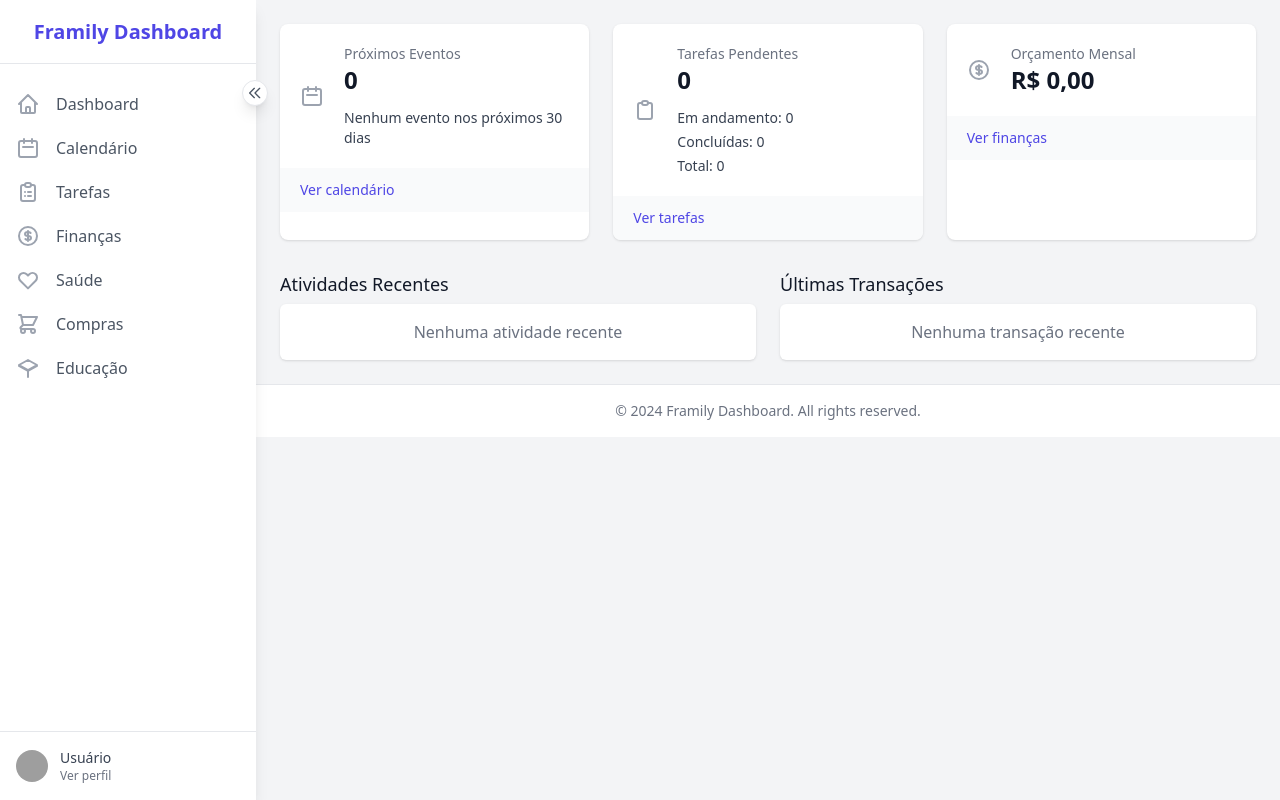
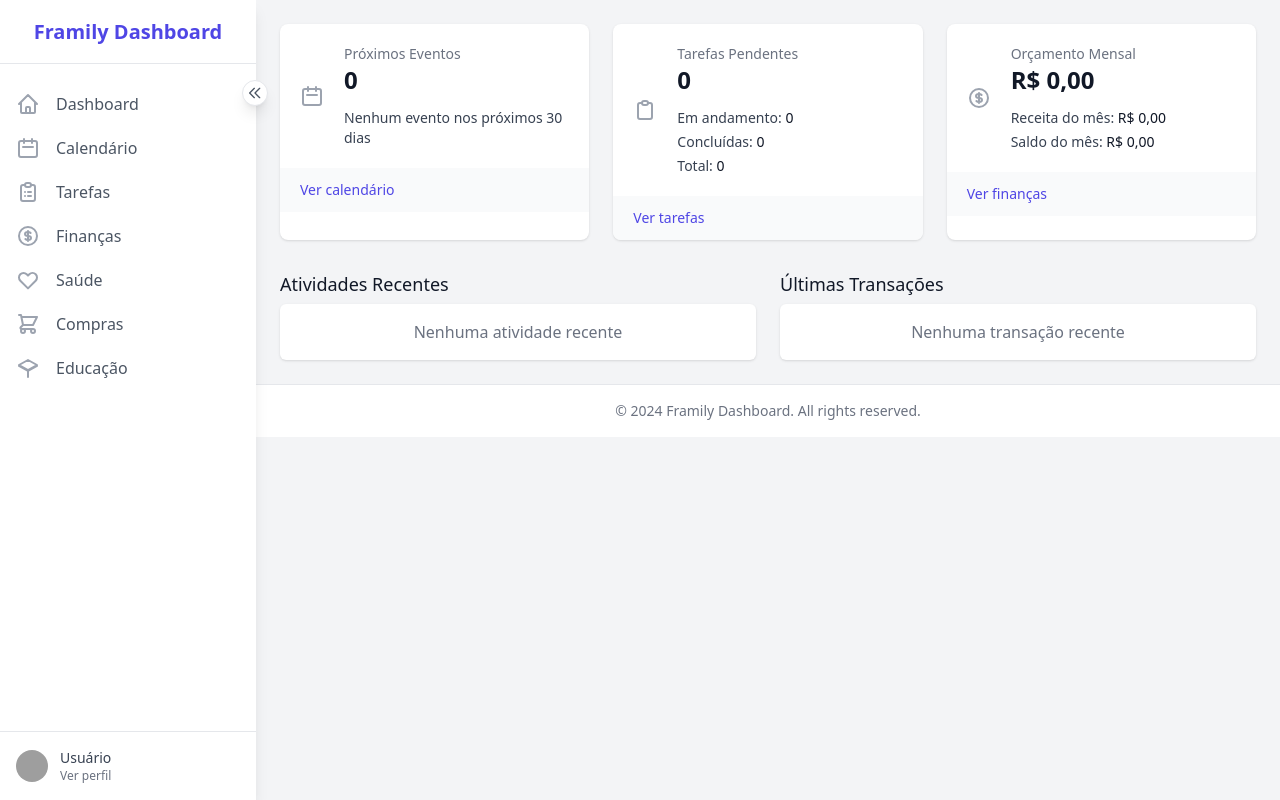
Before and after one commit to igorhaf/framily, a FastAPI app: page / in a window 1280 px wide. Run offline with FastAPI, Linux system fonts and the light colour scheme; data that the repository does not hold is empty; some libraries are stand-ins or nearby versions; grey boxes are pictures that could not be loaded.

Commit message:
informações sobre tarefas ajustadas e informações de financeiro sendo ajustadas

```diff
--- a/templates/index.html
+++ b/templates/index.html
@@ -61,16 +61,16 @@
                         <dd class="mt-3">
                             <ul class="text-sm text-gray-700 space-y-1">
                                 <li>
-                                    <span class="text-sm text-gray-700 space-y-1">Em andamento:</span>
-                                    <span id="inProgressTasksCount" class="text-sm text-gray-700 space-y-1">-</span>
+                                    <span class="">Em andamento:</span>
+                                    <span id="inProgressTasksCount" class="text-gray-900">-</span>
                                 </li>
                                 <li>
-                                    <span class="text-sm text-gray-700 space-y-1">Concluídas:</span>
-                                    <span id="completedTasksCount" class="text-sm text-gray-700 space-y-1">-</span>
+                                    <span class="">Concluídas:</span>
+                                    <span id="completedTasksCount" class="text-gray-900">-</span>
                                 </li>
                                 <li>
-                                    <span class="text-sm text-gray-700 space-y-1">Total:</span>
-                                    <span id="totalTasksCount" class="text-sm text-gray-700 space-y-1">-</span>
+                                    <span class="">Total:</span>
+                                    <span id="totalTasksCount" class="text-gray-900">-</span>
                                 </li>
                             </ul>
                         </dd>
@@ -105,6 +105,18 @@
                             <div class="text-2xl font-semibold text-gray-900" id="monthlyBudget">
                                 Carregando...
                             </div>
+                        </dd>
+                        <dd class="mt-3">
+                            <ul class="text-sm text-gray-700 space-y-1">
+                                <li>
+                                    <span>Receita do mês:</span>
+                                    <span id="monthlyIncome" class="text-gray-900">-</span>
+                                </li>
+                                <li>
+                                    <span>Saldo do mês:</span>
+                                    <span id="monthlyBalance" class="text-gray-900">-</span>
+                                </li>
+                            </ul>
                         </dd>
                     </dl>
                 </div>
@@ -236,6 +248,8 @@
             const monthlyBudget = data.monthly_budget || data.total_expenses || 0;
 
             document.getElementById('monthlyBudget').textContent = formatCurrency(monthlyBudget);
+            document.getElementById('monthlyIncome').textContent = formatCurrency(data.monthly_income || 0);
+            document.getElementById('monthlyBalance').textContent = formatCurrency(data.monthly_balance || 0);
         } catch (error) {
             console.error('Erro ao carregar orçamento mensal:', error);
             document.getElementById('monthlyBudget').textContent = 'Erro';
```
